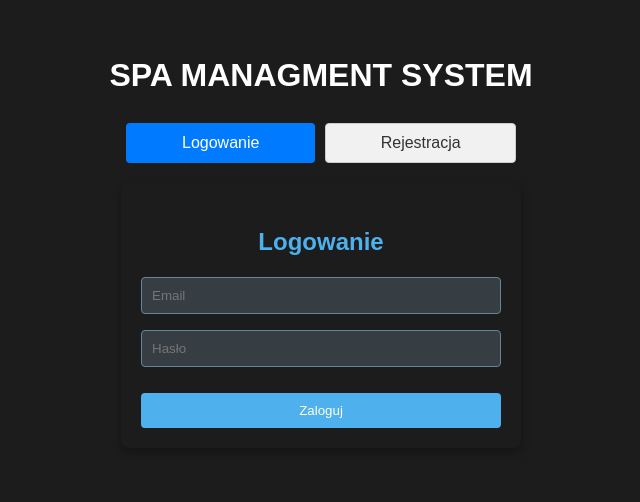
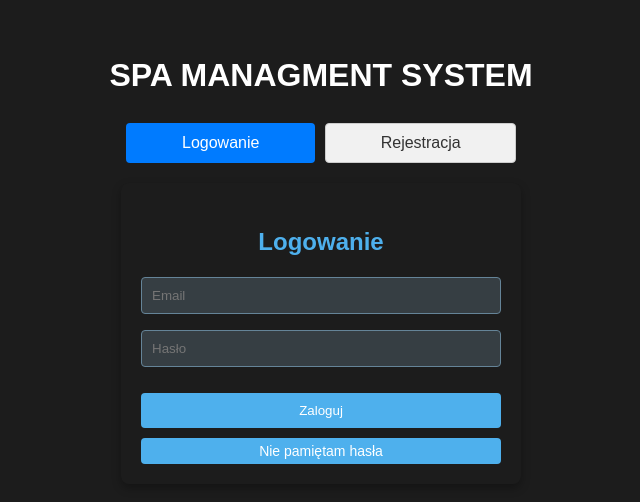
Before and after one commit to RemigiuszZydek/SMS_FrontEnd, a React (Create React App) app in the folder sms/: page / in a window 1280 px wide. Shown: the top 502 px of the page, without its empty margins (319-959 px from the left). Built offline with nearby package versions, Linux system fonts and the light colour scheme.

Commit message:
dodalem zmiane hasla na email przychodzi token

```diff
--- a/sms/src/api/authService.js
+++ b/sms/src/api/authService.js
@@ -38,3 +38,27 @@ export const signIn = async (formData) => {
 		throw new Error("Logowanie nie powiodło się.");
 	}
 };
+
+export const sendResetPasswordToken = async ({ email, newPassword }) => {
+	try {
+		const response = await axios.post(
+			`${API_URL}/api/auth/send-reset-password-token`,
+			{
+				email,
+				newPassword,
+			},
+			{
+				headers: {
+					"Content-Type": "application/json",
+				},
+			}
+		);
+		return response.data;
+	} catch (error) {
+		console.error(
+			"Błąd wysyłania tokena resetowania hasła:",
+			error.response || error
+		);
+		throw error;
+	}
+};
--- a/sms/src/components/auth/Login.js
+++ b/sms/src/components/auth/Login.js
@@ -1,15 +1,18 @@
 import React, { useState } from "react";
-import { signIn } from "../../api/authService";
+import { useNavigate } from "react-router-dom";
+import { signIn, sendResetPasswordToken } from "../../api/authService";
 import "../../styles/components/auth/Login.css";
-import { useNavigate } from "react-router-dom";
 
 const Login = () => {
 	const [formData, setFormData] = useState({ email: "", password: "" });
 	const [error, setError] = useState("");
 	const [validationErrors, setValidationErrors] = useState([]);
+	const [resetEmail, setResetEmail] = useState("");
+	const [newPassword, setNewPassword] = useState("");
+	const [resetMessage, setResetMessage] = useState("");
+	const [showResetPassword, setShowResetPassword] = useState(false);
 	const navigate = useNavigate();
 
-	// Walidacja formularza
 	const validateForm = () => {
 		const errors = [];
 		const emailRegex = /^[^\s@]+@[^\s@]+\.[^\s@]+$/;
@@ -22,13 +25,11 @@ const Login = () => {
 		return errors;
 	};
 
-	// Obsługa zmiany wartości w formularzu
 	const handleChange = (e) => {
 		const { name, value } = e.target;
 		setFormData({ ...formData, [name]: value });
 	};
 
-	// Obsługa wysyłania formularza
 	const handleSubmit = async (e) => {
 		e.preventDefault();
 		const errors = validateForm();
@@ -39,13 +40,8 @@ const Login = () => {
 		setValidationErrors([]);
 		try {
 			const response = await signIn(formData);
-			console.log(response);
-
-			// Zapisz tokeny w localStorage
 			localStorage.setItem("accessToken", response.data.accessToken);
 			localStorage.setItem("refreshToken", response.data.refreshToken);
-
-			// Przekierowanie na Dashboard
 			navigate("/dashboard");
 		} catch (err) {
 			console.error("Błąd logowania:", err);
@@ -55,8 +51,25 @@ const Login = () => {
 		}
 	};
 
+	const handleResetPassword = async () => {
+		try {
+			const response = await sendResetPasswordToken({
+				email: resetEmail,
+				newPassword: newPassword,
+			});
+			setResetMessage(response.message);
+		} catch (err) {
+			console.error("Błąd wysyłania tokena resetowania hasła:", err);
+			setResetMessage(
+				"Wystąpił problem podczas wysyłania tokena resetowania hasła."
+			);
+		}
+	};
+
 	return (
 		<div className="login-container">
+			{!showResetPassword ? (
+				<>
 					<h2>Logowanie</h2>
 					{validationErrors.length > 0 && (
 						<div className="validation-errors">
@@ -87,6 +100,42 @@ const Login = () => {
 						<button type="submit">Zaloguj</button>
 					</form>
 					{error && <p className="error">{error}</p>}
+					<button
+						className="forgot-password-button"
+						onClick={() => setShowResetPassword(true)}
+					>
+						Nie pamiętam hasła
+					</button>
+				</>
+			) : (
+				<div className="reset-password">
+					<h3>Resetowanie hasła</h3>
+					<input
+						type="email"
+						value={resetEmail}
+						onChange={(e) => setResetEmail(e.target.value)}
+						placeholder="Podaj swój email"
+						required
+					/>
+					<input
+						type="password"
+						value={newPassword}
+						onChange={(e) => setNewPassword(e.target.value)}
+						placeholder="Podaj nowe hasło"
+						required
+					/>
+					<button onClick={handleResetPassword}>
+						Wyślij token resetowania
+					</button>
+					{resetMessage && <p className="message">{resetMessage}</p>}
+					<button
+						className="back-to-login-button"
+						onClick={() => setShowResetPassword(false)}
+					>
+						Powrót do logowania
+					</button>
+				</div>
+			)}
 		</div>
 	);
 };
--- a/sms/src/styles/components/auth/Login.css
+++ b/sms/src/styles/components/auth/Login.css
@@ -52,3 +52,20 @@ button:hover {
 	font-size: 14px;
 	margin: 4px 0;
 }
+
+.forgot-password-button,
+.back-to-login-button {
+	background-color: #4eb0ed; /* Kolor przycisku */
+	color: #fff;
+	border: none;
+	padding: 5px 10px;
+	border-radius: 4px;
+	cursor: pointer;
+	font-size: 14px;
+	margin-top: 10px;
+}
+
+.forgot-password-button:hover,
+.back-to-login-button:hover {
+	background-color: #ad8f65; /* Kolor przycisku po najechaniu */
+}
```
Lines whose indentation alone changed are shown as unchanged.
